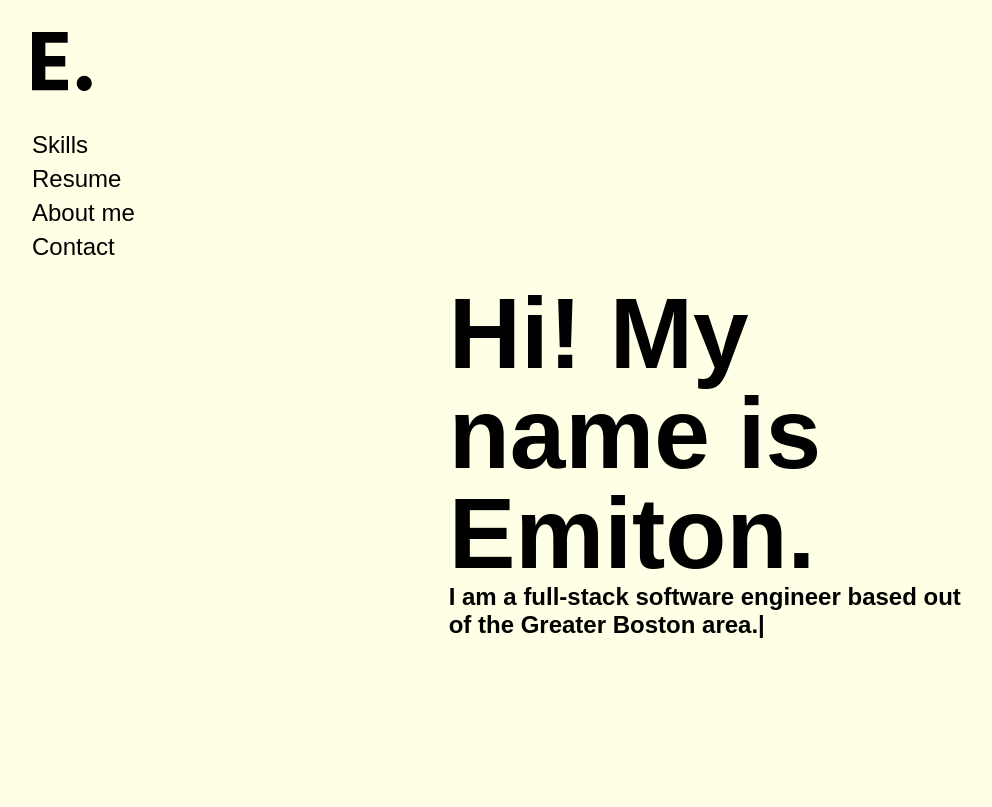
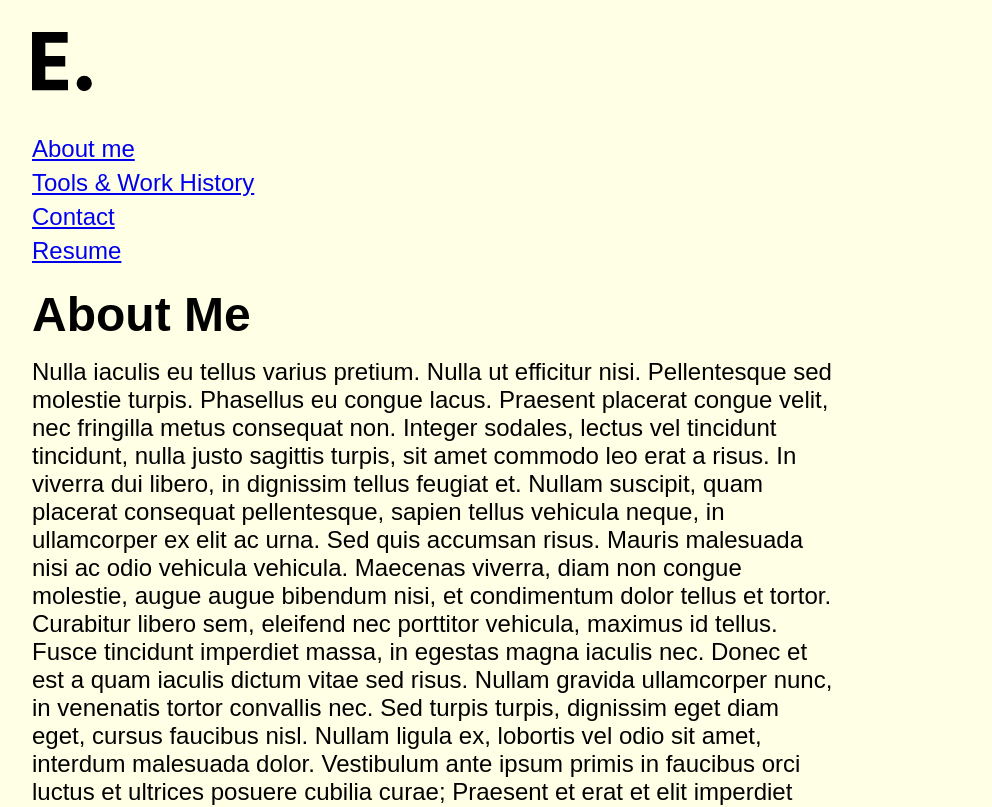
Before and after one commit to Emiton/Emiton.github.io, a React (Create React App) app in the folder personal-website/: page /about in a window 1280 px wide. Shown: the top 807 px of the page, without its empty margins (0-992 px from the left). Built offline with nearby package versions, Linux system fonts and the light colour scheme; a web font is replaced by a local one.

Commit message:
Added routing and split up pages into separate components

```diff
--- a/personal-website/package.json
+++ b/personal-website/package.json
@@ -13,6 +13,7 @@
     "@types/react-dom": "^18.0.11",
     "react": "^18.2.0",
     "react-dom": "^18.2.0",
+    "react-router-dom": "^6.9.0",
     "react-scripts": "5.0.1",
     "styled-components": "^5.3.8",
     "typed.js": "^2.0.132",
--- /dev/null
+++ b/personal-website/src/Components/AboutMe.js
@@ -0,0 +1,28 @@
+import styled from "styled-components";
+
+function AboutMe() {
+  return(
+    <Wrapper>
+      <Header>About Me</Header>
+      <Text>
+        Nulla iaculis eu tellus varius pretium. Nulla ut efficitur nisi. Pellentesque sed molestie turpis. Phasellus eu congue lacus. Praesent placerat congue velit, nec fringilla metus consequat non. Integer sodales, lectus vel tincidunt tincidunt, nulla justo sagittis turpis, sit amet commodo leo erat a risus. In viverra dui libero, in dignissim tellus feugiat et. Nullam suscipit, quam placerat consequat pellentesque, sapien tellus vehicula neque, in ullamcorper ex elit ac urna. Sed quis accumsan risus. Mauris malesuada nisi ac odio vehicula vehicula. Maecenas viverra, diam non congue molestie, augue augue bibendum nisi, et condimentum dolor tellus et tortor. Curabitur libero sem, eleifend nec porttitor vehicula, maximus id tellus. Fusce tincidunt imperdiet massa, in egestas magna iaculis nec. Donec et est a quam iaculis dictum vitae sed risus. Nullam gravida ullamcorper nunc, in venenatis tortor convallis nec.
+
+        Sed turpis turpis, dignissim eget diam eget, cursus faucibus nisl. Nullam ligula ex, lobortis vel odio sit amet, interdum malesuada dolor. Vestibulum ante ipsum primis in faucibus orci luctus et ultrices posuere cubilia curae; Praesent et erat et elit imperdiet molestie sed nec urna. Sed efficitur orci eget justo venenatis rhoncus quis sit amet arcu. Integer cursus ultricies consequat. Sed sollicitudin mi quis convallis vulputate. Nam semper diam eget tortor ultrices pellentesque. Mauris bibendum nulla ut nunc fermentum blandit. In nisl orci, dapibus a vehicula vel, facilisis ut tortor. Mauris id turpis metus. Mauris condimentum nisi nunc, id auctor turpis maximus non. Vivamus mattis tempus magna, non tincidunt orci sollicitudin ut. Aliquam erat volutpat. Sed tempus imperdiet velit, eget lobortis nisl porta id. Vestibulum aliquet accumsan justo vel dictum.
+      </Text>
+    </Wrapper>
+  );
+}
+
+const Wrapper = styled.div``;
+
+const Header = styled.h2`
+  font-size: 48px;
+  margin-bottom: 16px;
+`
+
+const Text = styled.p`
+font-size: 24px;
+max-width: 60ch;
+`;
+
+export default AboutMe;
--- a/personal-website/src/Components/App.js
+++ b/personal-website/src/Components/App.js
@@ -1,25 +1,23 @@
+import { Route, Routes } from 'react-router-dom';
 import styled from 'styled-components';
-import IntroDetail from './IntroDetail';
+import AboutMe from './AboutMe';
+import Contact from './Contact';
+import Home from './Home';
+import NavBar from './NavBar';
+import ToolsAndWork from './ToolsAndWork';
 
 
 function App() {
   return (
     <Wrapper className="App">
-      <Logo src ="images/logo-black-transparent-background.svg" alt="logo"/>
-      <nav>
-        <NavHeader>
-          <LinkWrapper>Skills</LinkWrapper>
-          <LinkWrapper>Resume</LinkWrapper>
-          <LinkWrapper>About me</LinkWrapper>
-          <LinkWrapper>Contact</LinkWrapper>
-        </NavHeader>
-      </nav>
-      <Spacer />
-      <IntroWrapper>
-        <Intro>Hi! My name is Emiton.</Intro>
-        <IntroDetail />
-      </IntroWrapper>
-
+      <NavBar />
+      {/* <Spacer /> */}
+      <Routes>
+        <Route path='/' element={<Home />} />
+        <Route path='/about' element={<AboutMe />} />
+        <Route path='/tools-work' element={<ToolsAndWork />} />
+        <Route path='/contact' element={<Contact />} />
+      </Routes>
     </Wrapper>
   );
 }
@@ -33,39 +31,10 @@ const Wrapper = styled.div`
   margin: 16px;
 `;
 
-const Logo = styled.img`
-width: 60px;
-margin-bottom: 40px;
-`;
 
-const NavHeader = styled.ul`
-  display: flex;
-  flex-direction: column;
-  margin-bottom: 16px;
-`;
 
-const LinkWrapper = styled.li`
- font-size: 24px;
- padding-bottom: 6px;
-`;
-
-const Spacer = styled.div`
-  flex: 1;
-`;
-
-const IntroWrapper = styled.div`
-  justify-self: end;
-  align-self: flex-end;
-  padding-bottom: 20%;
-  /* TODO: Adjust padding for smaller screens, make it fluid 20%, then smaller */
-  padding-right: 20%;
-`;
-
-const Intro = styled.h1`
-  font-size: 100px;
-  font-weight: 900;
-  max-width: 10ch;
-  line-height: 1;
-`;
+// const Spacer = styled.div`
+//   flex: 1;
+// `;
 
 export default App;
--- /dev/null
+++ b/personal-website/src/Components/Contact.js
@@ -0,0 +1,8 @@
+function Contact() {
+  return (
+    <>
+    </>
+  );
+}
+
+export default Contact;
--- /dev/null
+++ b/personal-website/src/Components/Home.js
@@ -0,0 +1,29 @@
+import styled from "styled-components";
+import IntroDetail from "./IntroDetail";
+
+function Home() {
+  return (
+      <IntroWrapper>
+        <Intro>Hi! My name is Emiton.</Intro>
+        <IntroDetail />
+      </IntroWrapper>
+  );
+}
+
+const IntroWrapper = styled.div`
+  justify-self: end;
+  align-self: flex-end;
+  padding-top: 12%;
+  padding-bottom: 20%;
+  /* TODO: Adjust padding for smaller screens, make it fluid 20%, then smaller */
+  padding-right: 20%;
+`;
+
+const Intro = styled.h1`
+  font-size: 100px;
+  font-weight: 900;
+  max-width: 10ch;
+  line-height: 1;
+`;
+
+export default Home;
--- /dev/null
+++ b/personal-website/src/Components/NavBar.js
@@ -0,0 +1,47 @@
+import styled from "styled-components";
+import { NavLink } from "react-router-dom";
+import Pdf from '../Documents/EmitonAlvesResume.pdf'
+
+function NavBar() {
+  return(
+    <>
+    <NavLink to='/'>
+      <Logo src ="images/logo-black-transparent-background.svg" alt="logo"/>
+    </NavLink>
+      <nav>
+        <NavHeader>
+          <LinkWrapper>
+            <NavLink to='/about'>About me</NavLink>
+          </LinkWrapper>
+          <LinkWrapper>
+            <NavLink to='/tools-work'>Tools & Work History</NavLink>
+          </LinkWrapper>
+          <LinkWrapper>
+            <NavLink to='/contact'>Contact</NavLink>
+          </LinkWrapper>
+          <LinkWrapper>
+            <a href= {Pdf} target='_blank' rel='noreferrer'>Resume</a>
+          </LinkWrapper>
+        </NavHeader>
+      </nav>
+    </>
+  );
+}
+
+const Logo = styled.img`
+width: 60px;
+margin-bottom: 40px;
+`;
+
+const NavHeader = styled.ul`
+  display: flex;
+  flex-direction: column;
+  margin-bottom: 16px;
+`;
+
+const LinkWrapper = styled.li`
+ font-size: 24px;
+ padding-bottom: 6px;
+`;
+
+export default NavBar;
--- /dev/null
+++ b/personal-website/src/Components/ToolsAndWork.js
@@ -0,0 +1,8 @@
+function ToolsAndWork() {
+  return(
+    <>
+    </>
+  );
+}
+
+export default ToolsAndWork;
--- a/personal-website/src/index.js
+++ b/personal-website/src/index.js
@@ -1,12 +1,15 @@
 import React from 'react';
 import ReactDOM from 'react-dom/client';
+import { BrowserRouter } from 'react-router-dom';
 import App from './Components/App';
 import GlobalStyle from './globalStyles';
 
 const root = ReactDOM.createRoot(document.getElementById('root'));
 root.render(
   <React.StrictMode>
-    <App />
+    <BrowserRouter>
+      <App />
+    </BrowserRouter>
     <GlobalStyle />
   </React.StrictMode>
 );
```
Also changed, not shown: personal-website/src/Components/Holder.js (added, +32 -0 lines), 2 other files (tests, documents, lock files or other folders).
